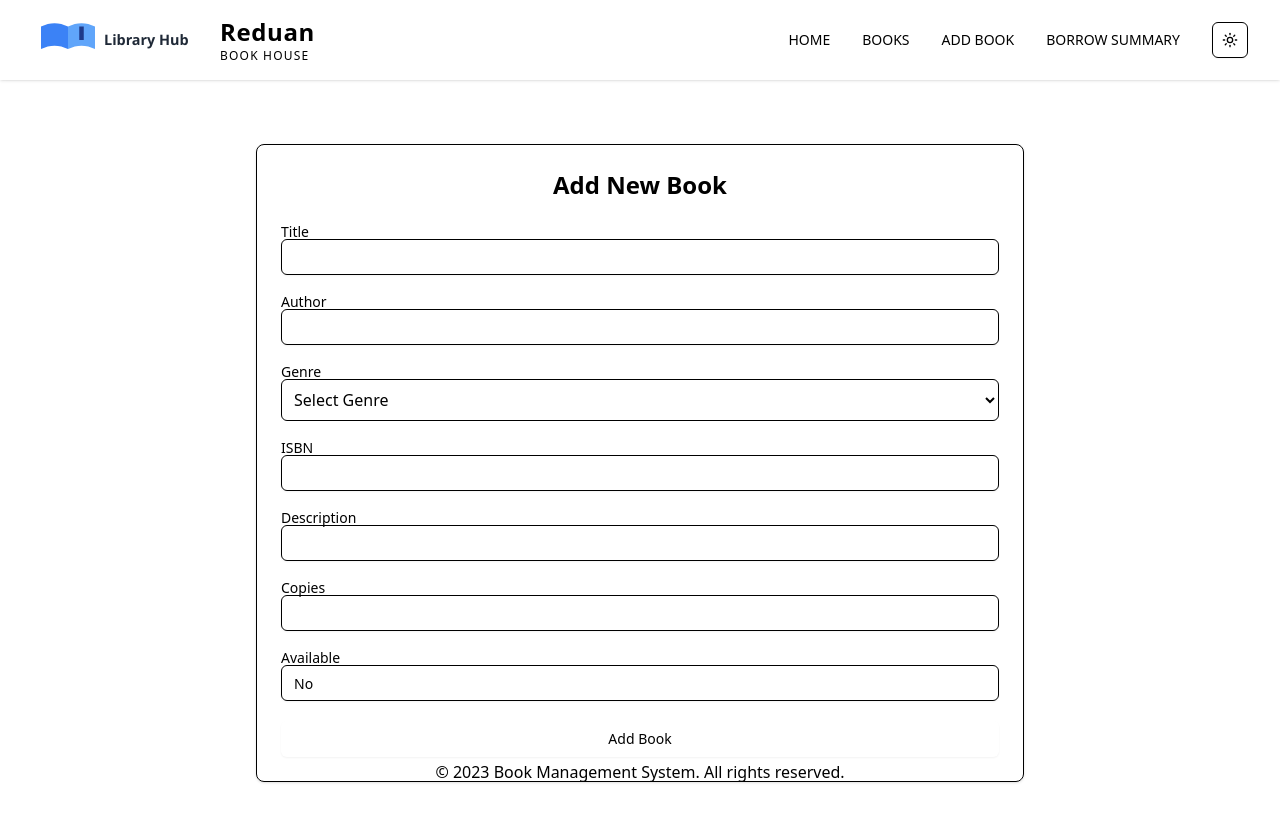
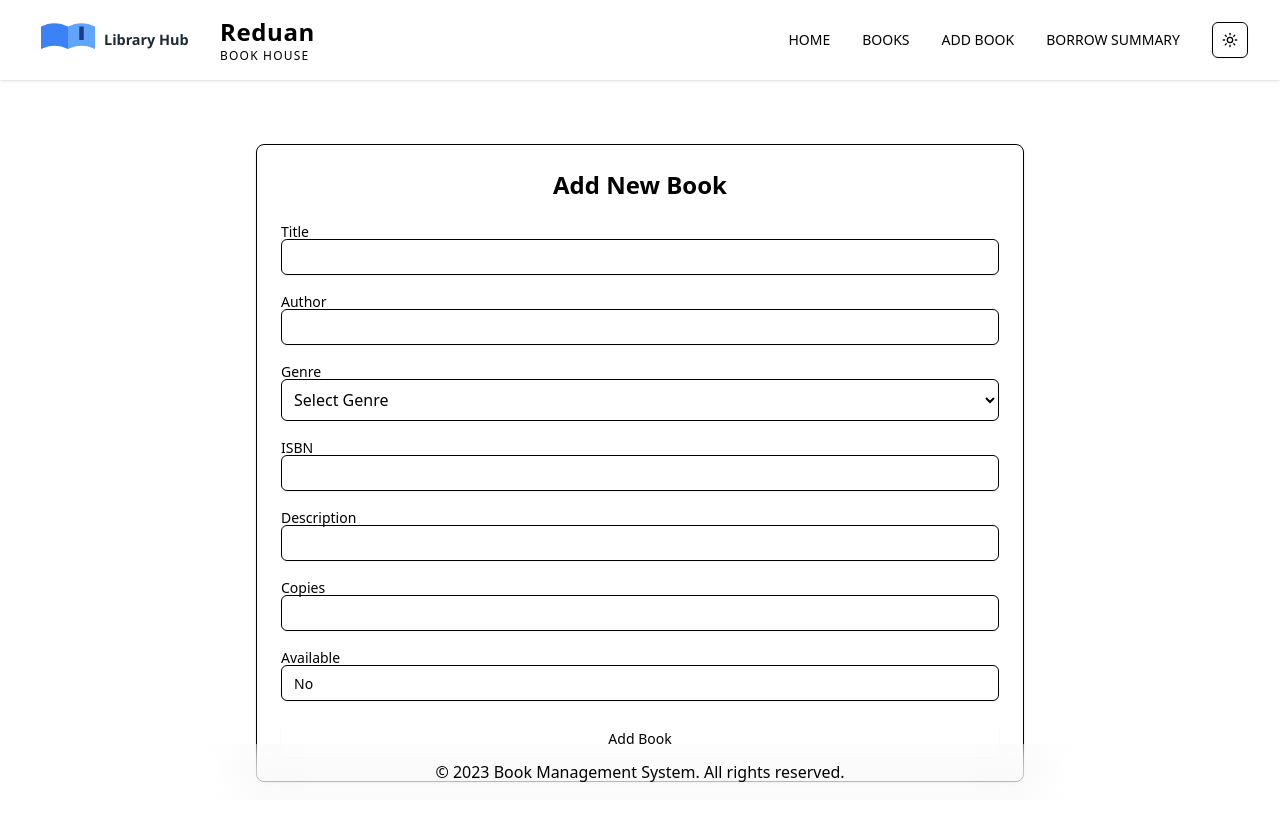
Before and after one commit to ranastudent/libary-managment-client, a React (Vite) app: page /create-book in a window 1280 px wide. Shown: the top 822 px of the page. Built offline with nearby package versions, Linux system fonts and the light colour scheme; no server answers.

Commit message:
change of footer

```diff
--- a/src/components/shared/Footer.tsx
+++ b/src/components/shared/Footer.tsx
@@ -1,6 +1,6 @@
 export default function Footer() {
   return (
-    <footer className="bg-background  text-muted-foreground py-4 sticky bottom-0">
+    <footer className="bg-background/100  text-muted-foreground py-4 sticky bottom-0 backdrop-blur-xl z-50 transition-colors duration-300 ">
       <div className="container mx-auto text-center">
         <p>&copy; 2023 Book Management System. All rights reserved.</p>
       </div>
```
